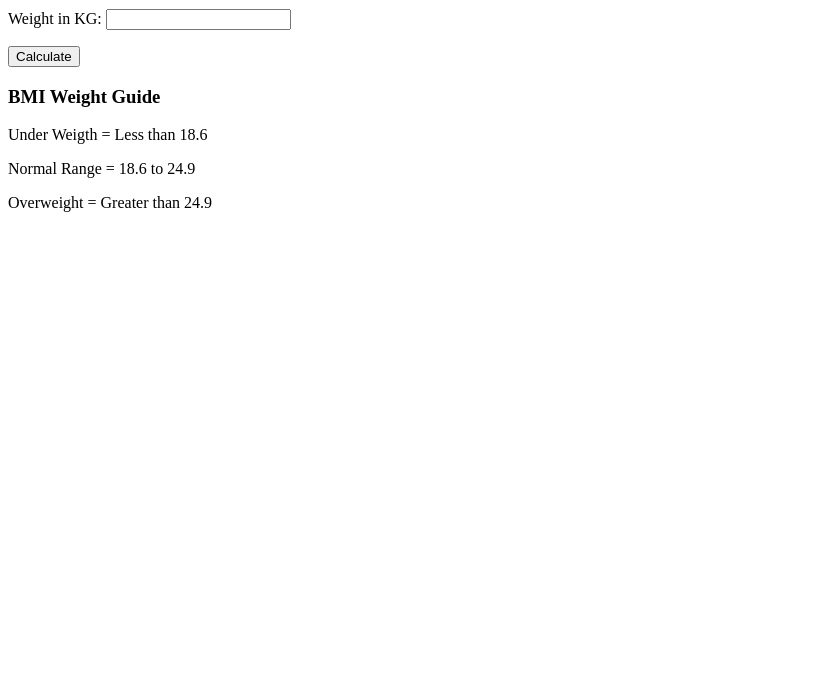
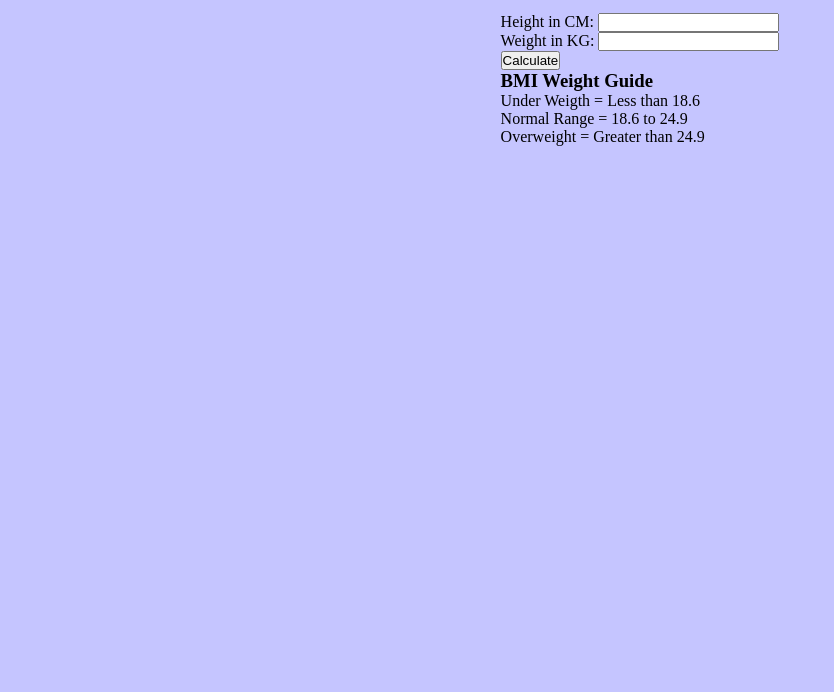
Before and after one commit to vortex-m/Javascript-projects, a plain HTML site: page Project 2/01_index.html in a window 1280 px wide. Shown: the part 108-800 px from the top of the page, without its empty margins (0-834 px from the left). Drawn offline with Linux system fonts and the light colour scheme.

Commit message:
First commit

```diff
--- a/Project 2/01_index.html
+++ b/Project 2/01_index.html
@@ -1,20 +1,27 @@
 <!DOCTYPE html>
 <html lang="en">
   <head>
-    <meta charset="UTF-8">
-    <meta name="viewport" content="width=device-width, initial-scale=1.0">
+    <meta charset="UTF-8" />
+    <meta name="viewport" content="width=device-width, initial-scale=1.0" />
     <title>Project 2</title>
-    <link rel="stylesheet" href="03_style.css">
+    <link rel="stylesheet" href="03_style.css" />
+    <style>
+      @import url("https://fonts.googleapis.com/css2?family=Nunito:ital,wght@0,700;1,700&display=swap");
+    </style>
   </head>
   <body>
     <div class="container">
       <h1>BMI calculator</h1>
 
       <form>
-            <p><label for="height">Height in CM: </label>
-            <input type="text" id="height"></p>
-            <p><label for="height">Weight in KG: </label>
-            <input type="text" id="weight"></p>
+        <p>
+          <label for="height">Height in CM: </label>
+          <input type="text" id="height" />
+        </p>
+        <p>
+          <label for="height">Weight in KG: </label>
+          <input type="text" id="weight" />
+        </p>
 
         <button class="button">Calculate</button>
         <div id="results"></div>
@@ -25,7 +32,6 @@
           <p>Normal Range = 18.6 to 24.9</p>
           <p>Overweight = Greater than 24.9</p>
         </div>
-
       </form>
     </div>
 
--- a/Project 2/03_style.css
+++ b/Project 2/03_style.css
@@ -0,0 +1,20 @@
+
+*{
+    margin: 0;
+    padding: 0;
+}
+
+body{
+    background-color: rgb(197, 197, 255);
+    display: flex;
+    justify-content: center;
+    align-items: center;
+}
+
+.container h1{
+    margin-top: 20%;
+}
+
+.container form{
+    margin-top: 10%;
+}
```
Also changed, not shown: 1 other file. Lines whose indentation alone changed are shown as unchanged.
